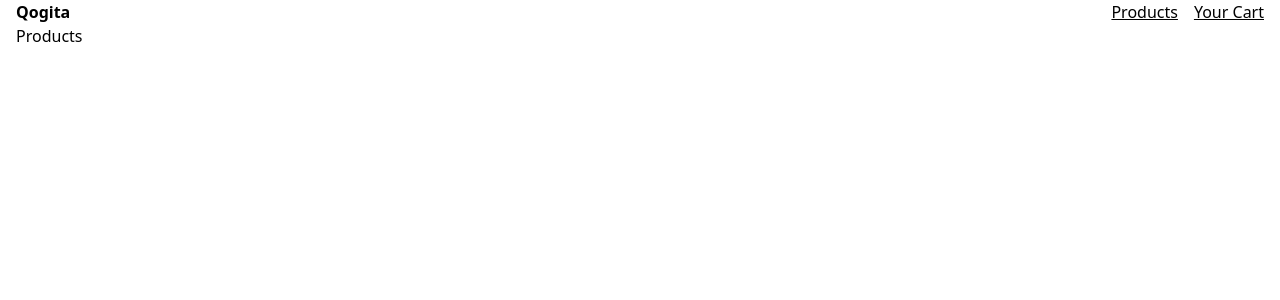
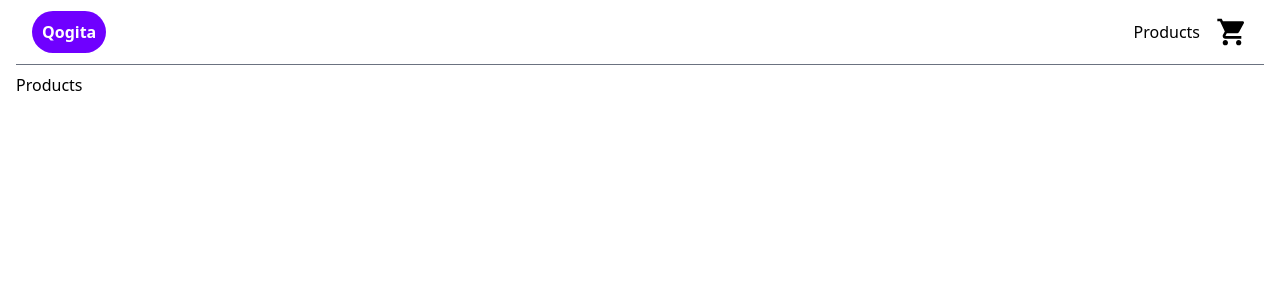
Before and after one commit to zatkniz/qogita-test, a Next.js app: page / in a window 1280 px wide. Shown: the top 300 px of the page. Built offline with nearby package versions, Linux system fonts and the light colour scheme.

Commit message:
feat(xxx-2): add header main component

```diff
--- /dev/null
+++ b/src/components/Layout/components/header.tsx
@@ -0,0 +1,41 @@
+import Link from 'next/link';
+import { useCart } from 'react-use-cart';
+
+const Header = (): JSX.Element => {
+    const { totalUniqueItems } = useCart();
+
+    return (
+        <header
+            className="container mx-auto flex flex-wrap items-center justify-between p-4 sm:flex-nowrap">
+            <strong className="w-1/2 sm:w-auto">
+                <a className="bg-black-500 border-2 rounded-full p-2 text-white bg-[#6f00ff] border-transparent" href="/">
+                    Qogita
+                </a>
+            </strong>
+            <div className="flex w-1/2 flex-none items-center justify-end sm:w-auto space-x-4">
+                <Link href="/">
+                    <a className="flex items-center rounded-full pl-2 hover:bg-black-500 hover:bg-opacity-10" href="/login/">
+                        Products
+                    </a>
+                </Link>
+                <Link href="/cart">
+                    <a className="rounded-full hover:bg-black-500 hover:bg-opacity-10 relative" href="/cart/">
+                        <svg
+                            className="h-8 w-8 fill-current" xmlns="http://www.w3.org/2000/svg" height="24px" viewBox="0 0 24 24"
+                            width="24px" fill="#FFFFFF" role="img">
+                            <title>Your cart</title>
+                            <path
+                                d="M7 18c-1.1 0-1.99.9-1.99 2S5.9 22 7 22s2-.9 2-2-.9-2-2-2zM1 2v2h2l3.6 7.59-1.35 2.45c-.16.28-.25.61-.25.96 0 1.1.9 2 2 2h12v-2H7.42c-.14 0-.25-.11-.25-.25l.03-.12.9-1.63h7.45c.75 0 1.41-.41 1.75-1.03l3.58-6.49c.08-.14.12-.31.12-.48 0-.55-.45-1-1-1H5.21l-.94-2H1zm16 16c-1.1 0-1.99.9-1.99 2s.89 2 1.99 2 2-.9 2-2-.9-2-2-2z">
+                            </path>
+                        </svg>
+                        {totalUniqueItems > 0 && <div
+                            className="absolute -top-0.5 right-0 rounded-full bg-purple-500 p-0.5 font-mono text-xs font-bold leading-none text-white antialiased">
+                        {totalUniqueItems}</div>}
+                    </a>
+                </Link>
+            </div>
+        </header>
+    )
+}
+
+export default Header;
--- a/src/components/Layout/index.tsx
+++ b/src/components/Layout/index.tsx
@@ -1,4 +1,4 @@
-import Link from 'next/link';
+import Header from './components/header';
 
 type Props = {
   children: React.ReactNode;
@@ -6,22 +6,8 @@ type Props = {
 
 const Layout = ({ children }: Props) => (
   <div className="container mx-auto px-4">
-    <div className="flex justify-between">
-      <strong>Qogita</strong>
-      <nav>
-        <ul className="flex gap-4">
-          <li>
-            <Link href="/">
-              <a className="underline">Products</a>
-            </Link>
-          </li>
-          <li>
-            <Link href="/cart">
-              <a className="underline">Your Cart</a>
-            </Link>
-          </li>
-        </ul>
-      </nav>
+    <div className="mb-2 border-b border-gray-500">
+      <Header />
     </div>
     {children}
   </div>
```
